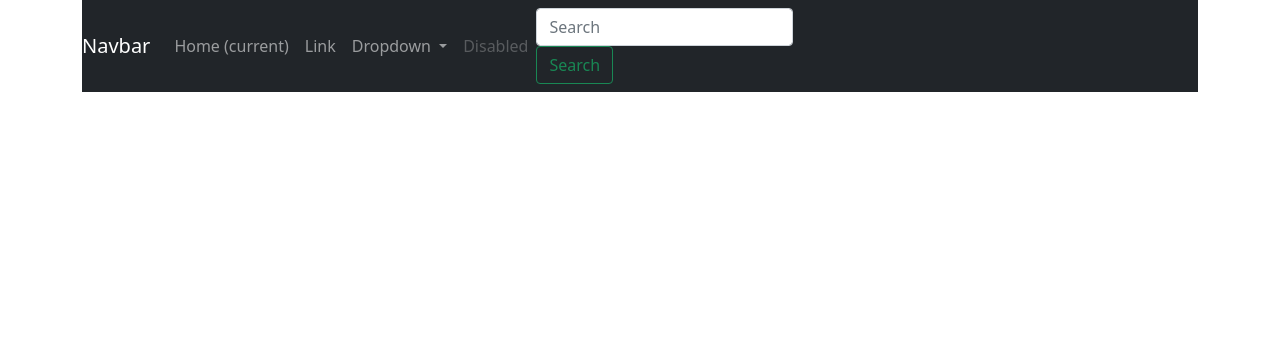
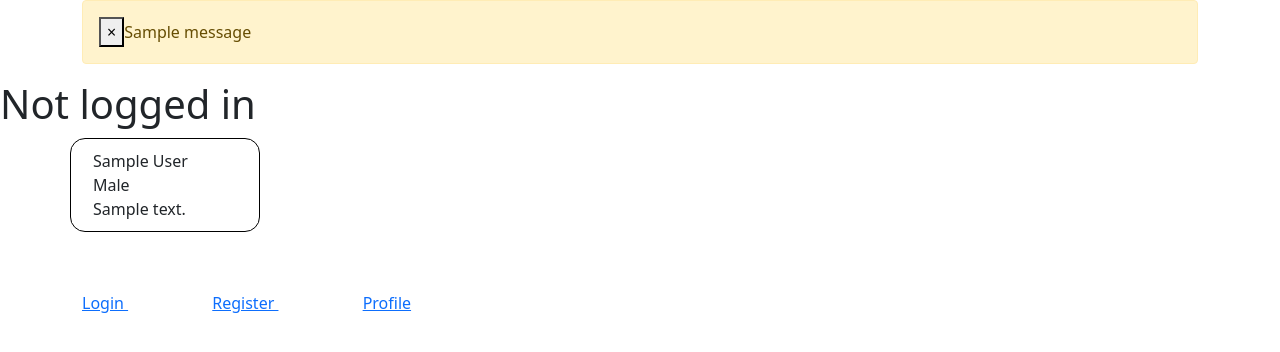
Before and after one commit to chjudge/COMP-442-Project, a Flask app: page / in a window 1280 px wide. Shown: the top 352 px of the page. Run offline with Flask 2, Linux system fonts and the light colour scheme; tables that the repository leaves empty hold one stand-in row (values such as "Sample post"); one stand-in notice (Sample message) is shown; parts of the project's set-up code (start-up, migrations or seed data) failed here and were passed over; some libraries are stand-ins or nearby versions.

Commit message:
Added JavaScript functionality for the homepage; added some basic CSS to the homepage; created an API; will comment later

```diff
--- a/App.py
+++ b/App.py
@@ -1,8 +1,7 @@
 from forms import ProfileForm, RegisterForm, LoginForm
 from hasher import Hasher
-import os
-import sys
-from flask import Flask, render_template, url_for, redirect, request, session, flash
+import os, sys, datetime
+from flask import Flask, render_template, url_for, redirect, request, session, flash, jsonify
 from flask_sqlalchemy import SQLAlchemy
 from flask_login import UserMixin, LoginManager, login_required
 from flask_login import login_user, logout_user, current_user
@@ -73,7 +72,10 @@ class UserProfile(db.Model):
         return f"UserProfile(id={self.id}, fname={self.fname}, lname={self.lname})"
     def __repr__(self):
         return f"UserProfile(id={self.id}, fname={self.fname}, lname={self.lname})"
+    def serialize(self):
+        return {"fname": self.fname, "lname": self.lname, "gender": self.gender, "bio": self.bio}
 
+# db.drop_all() # (K) Added this to fix querying issues. Use it as needed
 db.create_all()
 
 # show user registration form
@@ -228,8 +230,16 @@ def post_admin_page():
 
 @app.get('/')
 def index():
-    return render_template("homepage.html") # Replaced index.html, user=current_user
+    return render_template("homepage.html", user = current_user)
 
 @app.get("/about/")
 def get_about_page():
     pass
+
+@app.get("/api/v1/profiles/")
+def get_profiles():
+    profiles = UserProfile.query.all()
+    return jsonify({
+        "requested": datetime.datetime.now(),
+        "profiles": [profile.serialize() for profile in profiles]
+    })
--- a/Templates/homepage.html
+++ b/Templates/homepage.html
@@ -1,68 +1,82 @@
-<!DOCTYPE html>
+<!doctype html>
 <html lang="en">
 
 <head>
-  <meta charset="UTF-8">
-  <meta http-equiv="X-UA-Compatible" content="IE=edge">
-  <meta name="viewport" content="width=device-width, initial-scale=1.0">
-  <title> Grover Mingle </title>
+  <!-- Required meta tags -->
+  <meta charset="utf-8">
+  <meta name="viewport" content="width=device-width, initial-scale=1, shrink-to-fit=no">
+  <title> Home </title>
 
-  <!-- Bootstrap CSS v5.1.3 -->
-  <link href="https://cdn.jsdelivr.net/npm/bootstrap@5.1.3/dist/css/bootstrap.min.css" rel="stylesheet"
-    integrity="sha384-1BmE4kWBq78iYhFldvKuhfTAU6auU8tT94WrHftjDbrCEXSU1oBoqyl2QvZ6jIW3" crossorigin="anonymous">
-  <script src="https://cdn.jsdelivr.net/npm/@popperjs/core@2.10.2/dist/umd/popper.min.js"
-    integrity="sha384-7+zCNj/IqJ95wo16oMtfsKbZ9ccEh31eOz1HGyDuCQ6wgnyJNSYdrPa03rtR1zdB"
+  <!-- Bootstrap CSS v5.0.2 -->
+  <link rel="stylesheet" href="https://cdn.jsdelivr.net/npm/bootstrap@5.0.2/dist/css/bootstrap.min.css"
+    integrity="sha384-EVSTQN3/azprG1Anm3QDgpJLIm9Nao0Yz1ztcQTwFspd3yD65VohhpuuCOmLASjC" crossorigin="anonymous">
+
+  <!-- Bootstrap JavaScript Libraries -->
+  <script src="https://cdn.jsdelivr.net/npm/@popperjs/core@2.9.2/dist/umd/popper.min.js"
+    integrity="sha384-IQsoLXl5PILFhosVNubq5LC7Qb9DXgDA9i+tQ8Zj3iwWAwPtgFTxbJ8NT4GN1R8p"
     crossorigin="anonymous"></script>
-  <script src="https://cdn.jsdelivr.net/npm/bootstrap@5.1.3/dist/js/bootstrap.min.js"
-    integrity="sha384-QJHtvGhmr9XOIpI6YVutG+2QOK9T+ZnN4kzFN1RtK3zEFEIsxhlmWl5/YESvpZ13"
+  <script src="https://cdn.jsdelivr.net/npm/bootstrap@5.0.2/dist/js/bootstrap.min.js"
+    integrity="sha384-cVKIPhGWiC2Al4u+LWgxfKTRIcfu0JTxR+EQDz/bgldoEyl4H0zUF0QKbrJ0EcQF"
     crossorigin="anonymous"></script>
 
   <!-- Custom CSS styles -->
-  <link rel="stylesheet" href="/static/styles/stylesheet.css">
+  <link rel="stylesheet" href="/static/styles/homepage.css">
+
+  <!-- Custon JavaScript -->
+  <script src="/static/scripts/homepage.js"></script>
 </head>
 
 <body>
   <header>
+    <!-- Show error messages to user -->
     <div class="container">
-      <nav class="navbar navbar-expand-lg navbar-dark bg-dark">
-        <a class="navbar-brand" href="#">Navbar</a>
-        <button class="navbar-toggler" type="button" data-toggle="collapse" data-target="#navbarSupportedContent"
-          aria-controls="navbarSupportedContent" aria-expanded="false" aria-label="Toggle navigation">
-          <span class="navbar-toggler-icon"></span>
+      {% for message in get_flashed_messages() %}
+      <div class="alert alert-warning d-flex align-items-center alert-dismissible fade show">
+        <button type="button" class="close" data-bs-dismiss="alert">
+          &times;
         </button>
-
-        <div class="collapse navbar-collapse" id="navbarSupportedContent">
-          <ul class="navbar-nav mr-auto">
-            <li class="nav-item active">
-              <a class="nav-link" href="#">Home <span class="sr-only">(current)</span></a>
-            </li>
-            <li class="nav-item">
-              <a class="nav-link" href="#">Link</a>
-            </li>
-            <li class="nav-item dropdown">
-              <a class="nav-link dropdown-toggle" href="#" id="navbarDropdown" role="button" data-toggle="dropdown"
-                aria-haspopup="true" aria-expanded="false">
-                Dropdown
-              </a>
-              <div class="dropdown-menu" aria-labelledby="navbarDropdown">
-                <a class="dropdown-item" href="#">Action</a>
-                <a class="dropdown-item" href="#">Another action</a>
-                <div class="dropdown-divider"></div>
-                <a class="dropdown-item" href="#">Something else here</a>
-              </div>
-            </li>
-            <li class="nav-item">
-              <a class="nav-link disabled" href="#">Disabled</a>
-            </li>
-          </ul>
-          <form class="form-inline my-2 my-lg-0">
-            <input class="form-control mr-sm-2" type="search" placeholder="Search" aria-label="Search">
-            <button class="btn btn-outline-success my-2 my-sm-0" type="submit">Search</button>
-          </form>
-        </div>
-      </nav>
+        {{ message }}
+      </div>
+      {% endfor %}
     </div>
   </header>
+  <main>
+    <!-- show that user is logged in -->
+    {% if user.is_authenticated %}
+    <h1>Logged in as {{user.email}}</h1>
+    {% if user.admin == True %}
+    <a href="/admin"> Admin Page </a>
+    {% endif %}
+    {% else %}
+    <h1>Not logged in</h1>
+    {% endif %}
+
+    <div id="all-profiles"></div>
+  </main>
+  <footer>
+    <div class="container-md">
+      <!-- display login/logout links appropriately -->
+      <br>
+      {% if user.is_authenticated %}
+      <a id="logio" href="/logout"> Logout </a>
+      &emsp;&emsp;&emsp;&emsp;&emsp;
+      {% else %}
+      <a id="logio" href="/login"> Login </a>
+      &emsp;&emsp;&emsp;&emsp;&emsp;
+      <a id ="register" href="/register"> Register </a>
+      &emsp;&emsp;&emsp;&emsp;&emsp;
+      {% endif %}
+      <a id="profile" href="/profile"> Profile </a>
+      <br>
+    </div>
+  </footer>
+
+
+
+
+
+
+
 
 </body>
 
--- /dev/null
+++ b/static/Scripts/homepage.js
@@ -0,0 +1,67 @@
+window.addEventListener("DOMContentLoaded", async function () {
+    // load the profiles from the API
+    loadProfiles();
+});
+
+async function loadProfiles() {
+    const profilesURL = "/api/v1/profiles/";
+
+    fetch(profilesURL)
+        .then(validateJSON)
+        .then(addProfiles)
+        .catch(error => {
+            console.log("Profile Fetch Failed: ", error)
+        })
+}
+
+async function addProfiles(profiles) {
+    const profilesDiv = document.getElementById("all-profiles");
+    const container = document.createElement("div");
+    container.classList.add("container");
+    profilesDiv.appendChild(container);
+    const row = document.createElement("div");
+    row.classList.add("row");
+    container.appendChild(row);
+
+    var count = 0;
+
+    for (const profile of profiles.profiles) {
+        if (count !== 0 || count % 6 !== 0) {
+            const prof = document.createElement("div");
+            prof.classList.add("col-lg-2");
+            const profPad = document.createElement("div");
+            profPad.classList.add("profPad");
+            profPad.innerText = profile.fname + " " + profile.lname + "\n"
+                + profile.gender + "\n" + profile.bio;
+
+            row.appendChild(prof);
+            prof.appendChild(profPad);
+        } else {
+            const prof = document.createElement("div");
+            prof.classList.add("col-lg-2");
+            const profPad = document.createElement("div");
+            profPad.classList.add("profPad");
+            profPad.innerText = profile.fname + " " + profile.lname + "\n"
+                + profile.gender + "\n" + profile.bio;
+
+            row.appendChild(prof);
+            prof.appendChild(profPad);
+        }
+
+        count++;
+    }
+}
+
+/**
+ * Validate a response to ensure the HTTP status code indcates success.
+ *
+ * @param {Response} response HTTP response to be checked
+ * @returns {object} object encoded by JSON in the response
+ */
+function validateJSON(response) {
+    if (response.ok) {
+        return response.json();
+    } else {
+        return Promise.reject(response);
+    }
+}
--- /dev/null
+++ b/static/styles/homepage.css
@@ -0,0 +1,19 @@
+body {
+    margin: auto;
+}
+
+.col-lg-2 {
+    /* margin: 1px; */
+    border: black thin solid;
+    border-radius: 15px;
+}
+
+.row {
+    margin-top: 10px;
+    margin-bottom: 35px;
+}
+
+.profPad {
+    margin: 5px;
+    padding: 5px;
+}
--- a/static/styles/stylesheet.css
+++ b/static/styles/stylesheet.css
@@ -1,3 +1,14 @@
 body {
     margin: auto;
 }
+
+.col-lg-2 {
+    margin: 5px;
+    border: black thick;
+    border-radius: 30px;
+}
+
+.row {
+    margin-top: 10px;
+    margin-bottom: 10px;
+}
```
Also changed, not shown: Templates/index.html (deleted, +0 -74 lines), static/Scripts/script.js (deleted), static/styles/homepagess.css (deleted).
